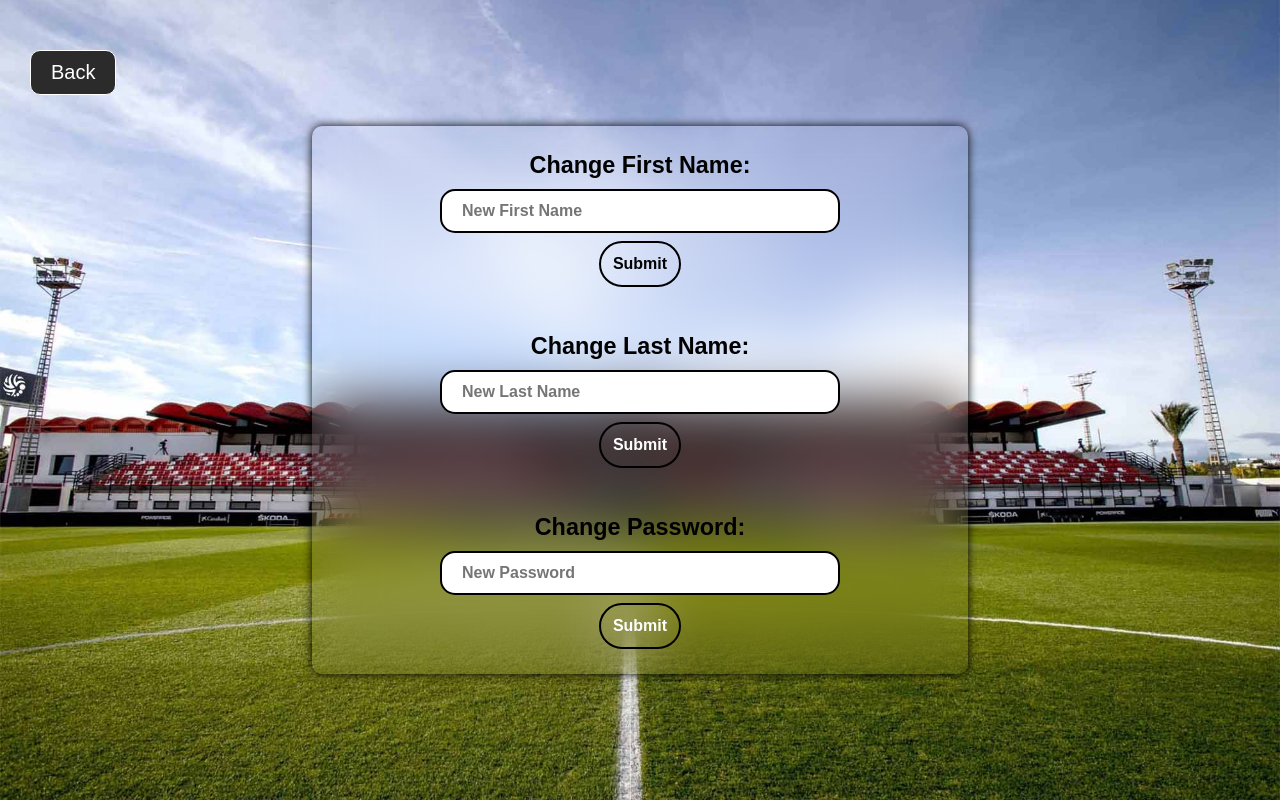
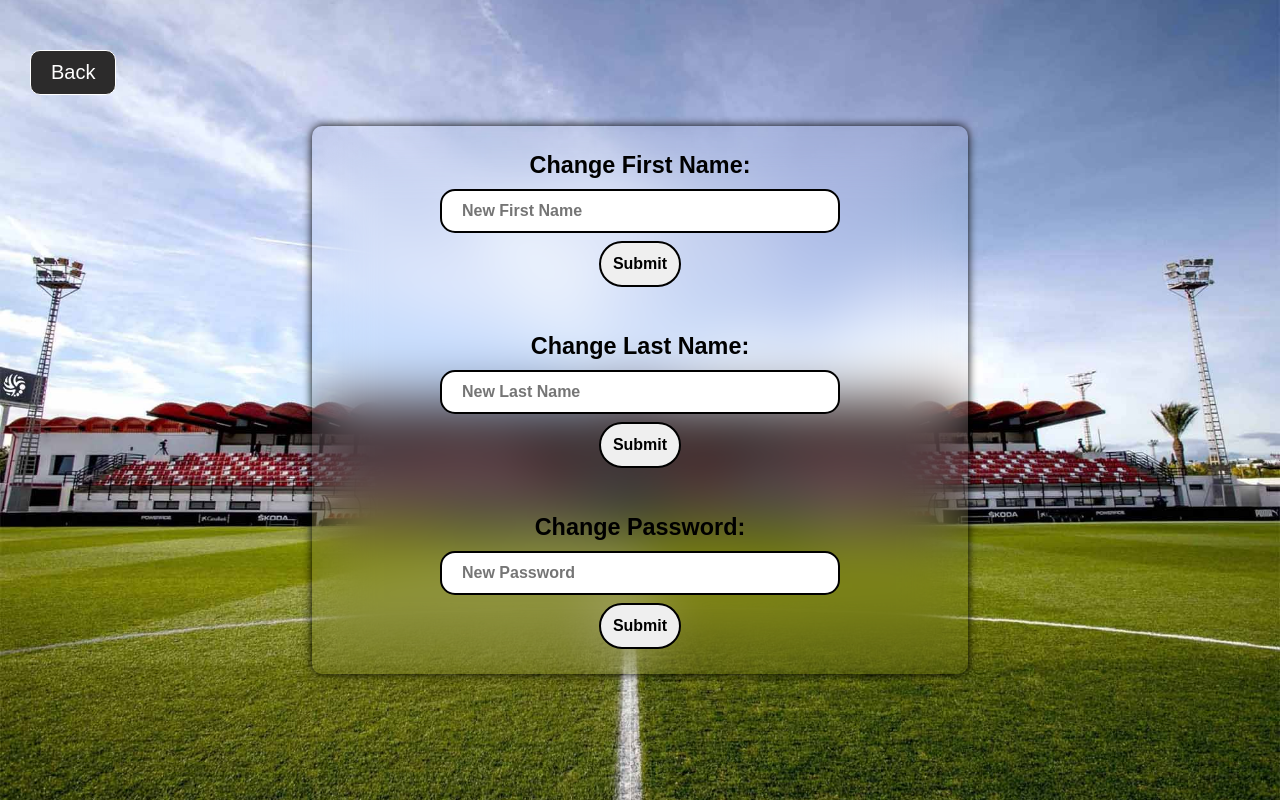
Before and after one commit to WaficW/Database-Course-Repo, a PHP site: page /settings.html in a window 1280 px wide. Run offline with PHP 8.4, Linux system fonts and the light colour scheme.

Commit message:
Styled My Settings.

```diff
--- a/Code/Styles/style_settings.css
+++ b/Code/Styles/style_settings.css
@@ -103,7 +103,6 @@ body{
     font-size: 16px;
     border: 2px solid black;
     border-radius: 30px;
-    background-color: transparent;
     color: rgb(0, 0, 0);
     transition: 0.4s;
 }
@@ -115,8 +114,7 @@ body{
     font-size: 16px;
     border: 2px solid black;
     border-radius: 30px;
-    background-color: transparent;
-    color: white;
+    color: rgb(0, 0, 0);
     transition: 0.4s;
 }
 
@@ -127,8 +125,7 @@ body{
     font-size: 16px;
     border: 2px solid black;
     border-radius: 30px;
-    background-color: transparent;
-    color: white;
+    color: rgb(0, 0, 0);
     transition: 0.4s;
 }
 
@@ -140,10 +137,12 @@ body{
 
 .container .lnamechange .submit:hover{
     background-color: seagreen;
+    color: white;
     cursor: pointer;
 }
 
 .container .change_password .submit:hover{
     background-color: seagreen;
+    color: white;
     cursor: pointer;
 }
```
